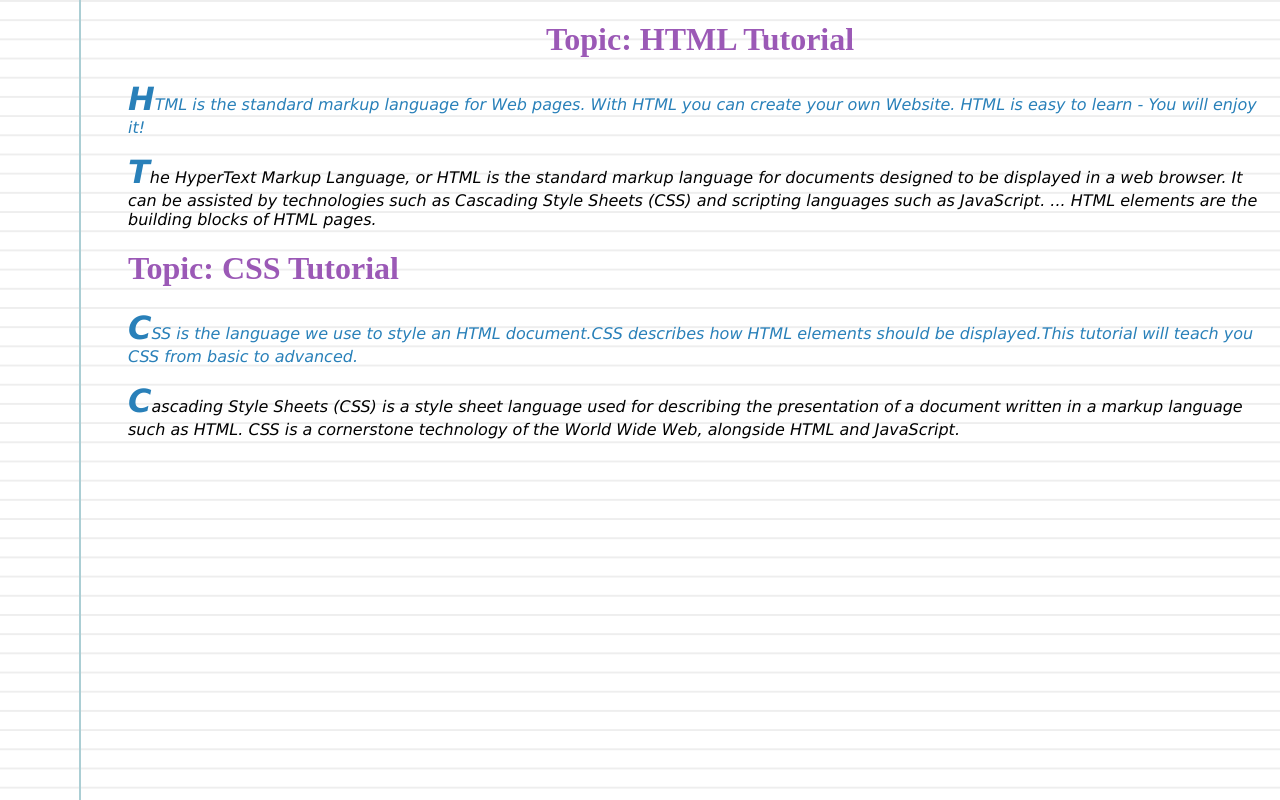
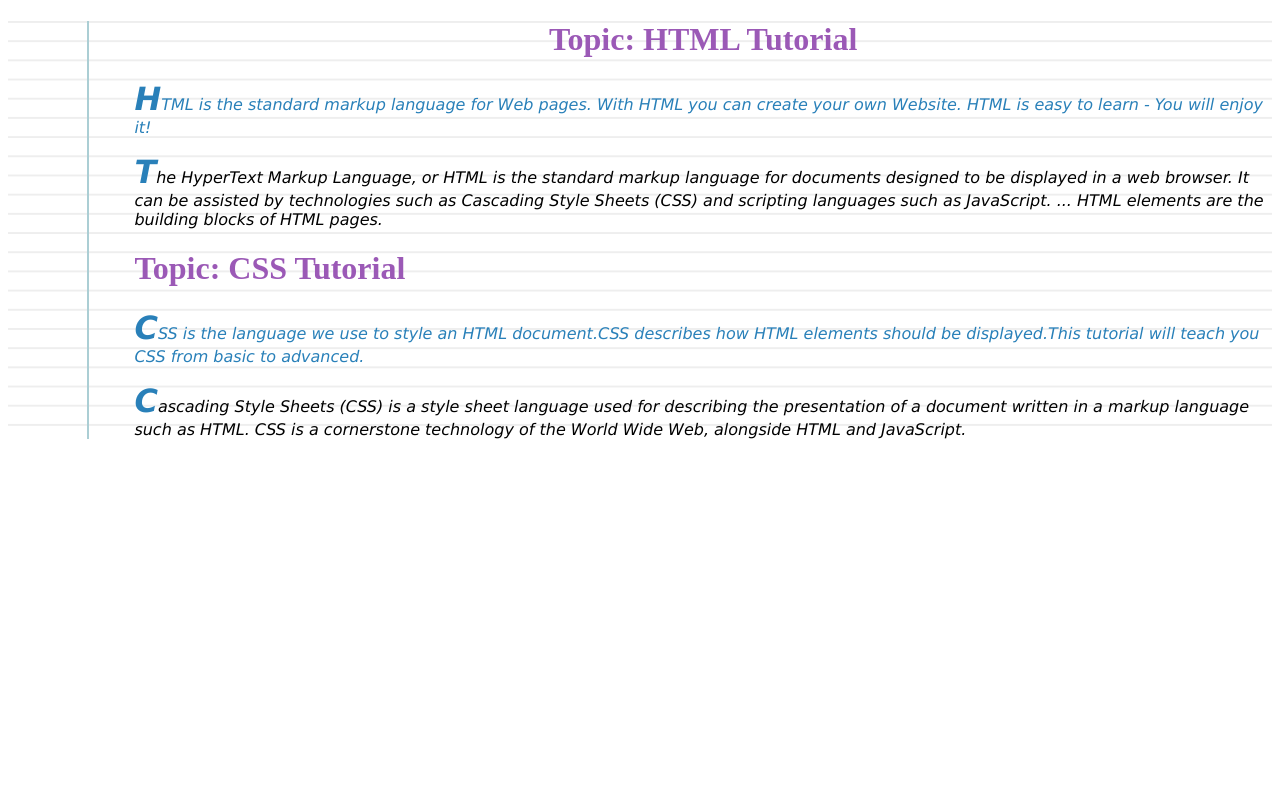
Before and after one commit to seohyun-leeya/chapter3-second, a plain HTML site: page index.html in a window 1280 px wide. Drawn offline with Linux system fonts and the light colour scheme.

Commit message:
second commit

```diff
--- a/style.css
+++ b/style.css
@@ -17,13 +17,13 @@ p::first-letter {
   h1::before {
     content: "Topic: ";
   }
-  body{
+  .challenge2{
     background-color: #fff;
     background-image:
     linear-gradient(90deg, transparent 79px, #abced4 79px, #abced4 81px, transparent 81px),
     linear-gradient(#eee .1em, transparent .1em);
     background-size: 100% 1.2em;
-    margin-left: 10%;
+    padding-left: 10%;
 }
 h1:first-child {
     text-align: center;
```
